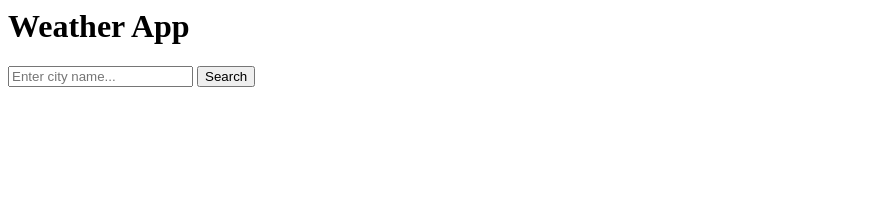
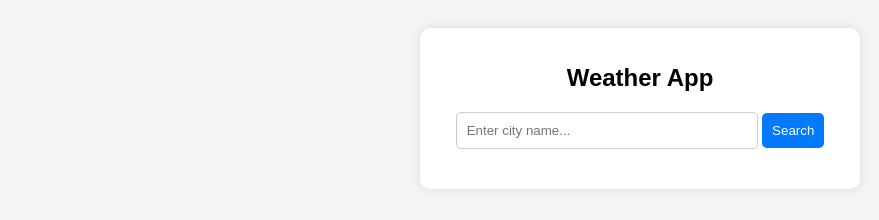
Before and after one commit to mykinde/weather-app, a plain HTML site: page index.html in a window 1280 px wide. Shown: the whole page, without its empty margins (0-879 px from the left). Drawn offline with Linux system fonts and the light colour scheme.

Commit message:
online netify

```diff
--- a/index.html
+++ b/index.html
@@ -1,3 +1,13 @@
+
+<!DOCTYPE html>
+<html lang="en">
+  <head>
+    <meta charset="UTF-8" />
+    <meta name="viewport" content="width=device-width, initial-scale=1.0" />
+    <title>Weather App</title>
+    <link rel="stylesheet" href="style.css" />
+  </head>
+  <body>
     <div class="container">
       <h1>Weather App</h1>
       <div class="searchContainer">
@@ -18,3 +28,5 @@
       <p id="errorMessage"></p>
     </div>
     <script src="script.js"></script>
+  </body>
+</html>
--- a/script.js
+++ b/script.js
@@ -1,13 +1,18 @@
-document.getElementById("searchBtn").addEventListener("click", () => {
-    const city = document.getElementById("cityField").value.trim();
-    if (city) {
-      getCoordinates(city);
-    } else {
-      showError("Please enter a city name");
-    }
-  });
-
-
+const weatherDescriptions = {
+    0: "Clear sky",
+    1: "Mainly clear",
+    2: "Partly cloudy",
+    3: "Overcast",
+    45: "Fog",
+    48: "Depositing rime fog",
+    51: "Drizzle: Light",
+    61: "Rain: Slight",
+    63: "Rain: Moderate",
+    65: "Rain: Heavy",
+    80: "Rain showers: Slight",
+    95: "Thunderstorm",
+    99: "Thunderstorm: Heavy hail",
+  };
 
   async function getCoordinates(city) {
     showError("");
@@ -32,8 +37,6 @@ document.getElementById("searchBtn").addEventListener("click", () => {
     }
   }
 
-
-
   async function getWeather(latitude, longitude, city, country) {
     try {
       const response = await fetch(
@@ -50,10 +53,6 @@ document.getElementById("searchBtn").addEventListener("click", () => {
       showError(error.message);
     }
   }
-
-
-
-
 
   function displayWeather(weather, city, country) {
     const weatherContainer = document.getElementById("weatherContainer");
@@ -72,10 +71,19 @@ document.getElementById("searchBtn").addEventListener("click", () => {
     windSpeed.textContent = `Wind Speed: ${weather.windspeed} km/h`;
   }
 
-
   function showError(message) {
     const weatherContainer = document.getElementById("weatherContainer");
     weatherContainer.style.display = "none";
     const errorPara = document.getElementById("errorMessage");
     errorPara.textContent = message;
   }
+
+  // Event listener for search button
+  document.getElementById("searchBtn").addEventListener("click", () => {
+    const city = document.getElementById("cityField").value.trim();
+    if (city) {
+      getCoordinates(city);
+    } else {
+      showError("Please enter a city name");
+    }
+  });
--- a/style.css
+++ b/style.css
@@ -1,10 +1,22 @@
-.container {
+/* Reset some default styles */
+body {
+    font-family: Arial, sans-serif;
+    text-align: center;
+    background-color: #f4f4f4;
+    padding: 20px;
+  }
+
+  .container {
     max-width: 400px;
     background: white;
     padding: 20px;
     border-radius: 10px;
     box-shadow: 0 0 10px rgba(0, 0, 0, 0.1);
     margin: auto;
+  }
+
+  h1 {
+    font-size: 24px;
   }
 
   .searchContainer {
@@ -18,7 +30,7 @@
     border-radius: 5px;
   }
 
-  .searchBtn {
+  #searchBtn {
     padding: 10px;
     background: #007bff;
     color: white;
@@ -28,7 +40,7 @@
   }
 
   #weatherContainer {
-    display: none; /* Hide until data is available to display */
+    display: none; /* Hide until data is available */
   }
 
   #errorMessage {
```
Lines whose indentation alone changed are shown as unchanged.
